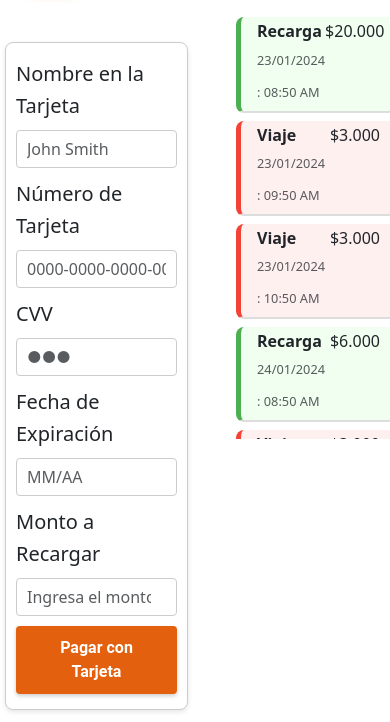
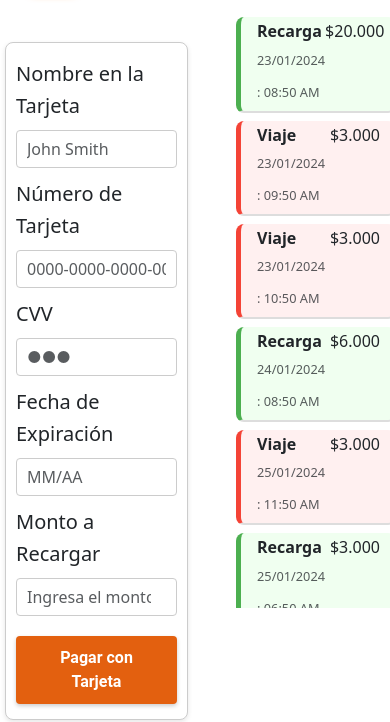
Before and after one commit to MichaelTaboada2003/Intefaz-de-Software, an Astro site: page /User in a window 390 px wide. Shown: the part 399-1121 px from the top of the page. Built offline with nearby package versions, Linux system fonts and the light colour scheme; Astro itself is replaced by a stand-in of ours.

Commit message:
Feat: Web responsive

```diff
--- a/src/pages/User.astro
+++ b/src/pages/User.astro
@@ -521,7 +521,8 @@ body, html {
     transition:
       background-color 0.3s ease,
       box-shadow 0.3s ease,
-      transform 0.3s ease; /* Smooth transitions */
+      transform 0.3s ease;
+    margin-top: 10px;
   }
 
 .btn-primary:hover {
@@ -547,6 +548,11 @@ body, html {
     margin-top: 20px;
     margin-bottom: 20px;
     font-weight: bold;
+  }
+
+  .py-3{
+    padding-top: 5px !important;
+    padding-bottom: 5px !important;
   }
 
   @keyframes slideInRight {
@@ -592,13 +598,6 @@ body, html {
 
   .mt-5{
     margin-top: 10px !important;
-  }
-  .mt-2{
-    max-height: 50vh !important;
-  }
-  .py-3{
-    padding-top: 5px !important;
-    padding-bottom: 5px !important;
   }
 
 }
```
